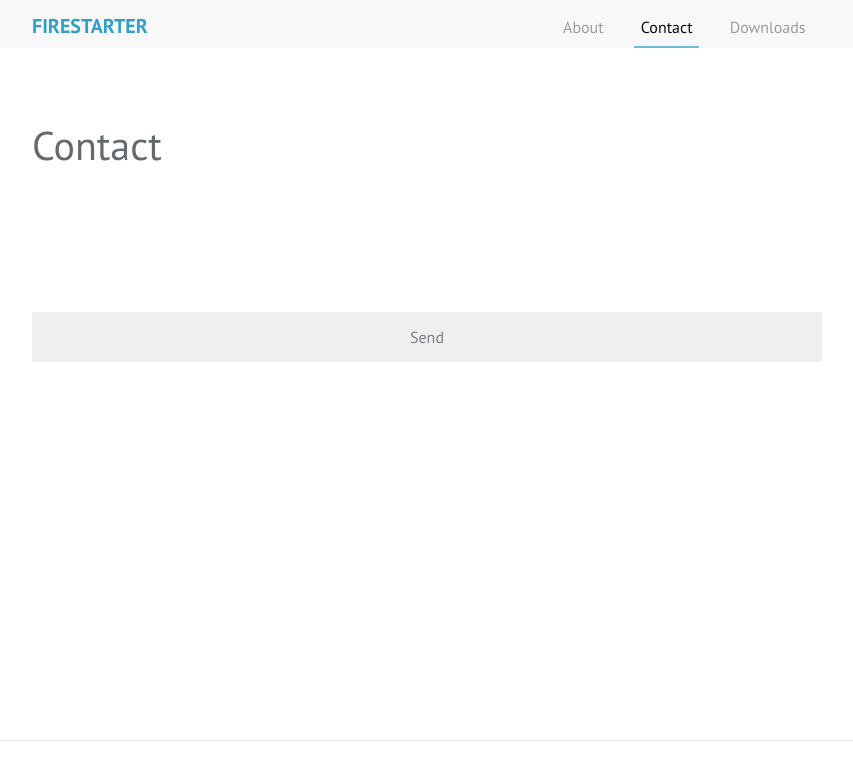
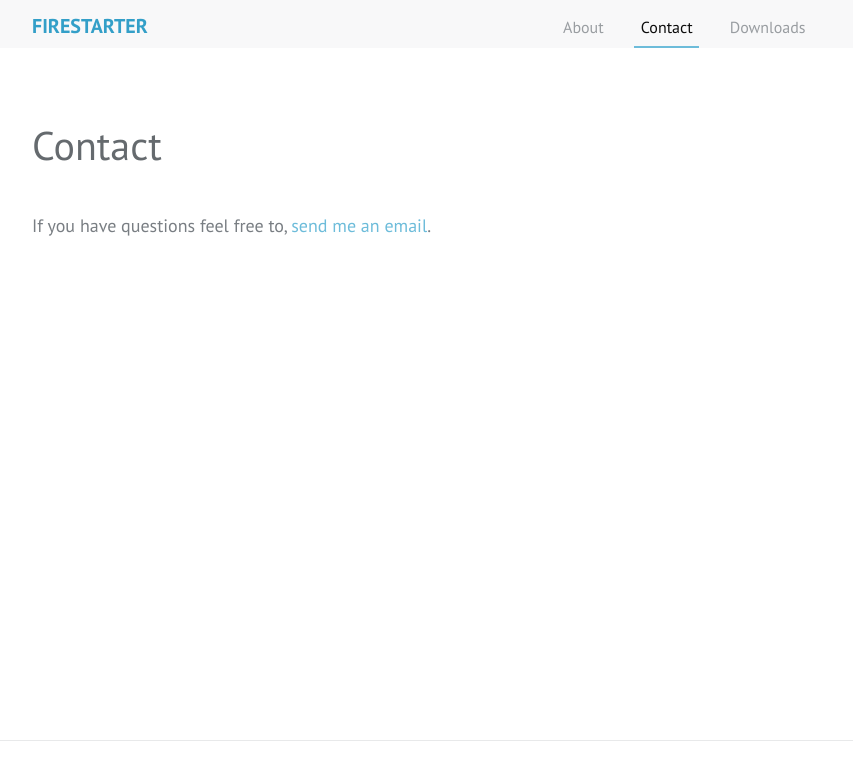
Before and after one commit to victor-talpeanu/victor-talpeanu.github.io, a Jekyll site: the page built from contact.md, in a window 1280 px wide. Shown: the top 775 px of the page, without its empty margins (213-1066 px from the left). Built offline with Jekyll 4.4.1, drawn with Linux system fonts in a browser that asks for light colours; grey boxes are pictures that could not be loaded.

Commit message:
contact change

```diff
--- a/contact.md
+++ b/contact.md
@@ -3,9 +3,4 @@ title: Contact
 permalink: /contact/
 ---
 
-<form action="//formspree.io/your@email.com"
-      method="POST">
-    <input type="text" name="name">
-    <input type="email" name="_replyto">
-    <input type="submit" value="Send">
-</form>
+If you have questions feel free to, [send me an email](mailto:{{ site.email }}).
```
